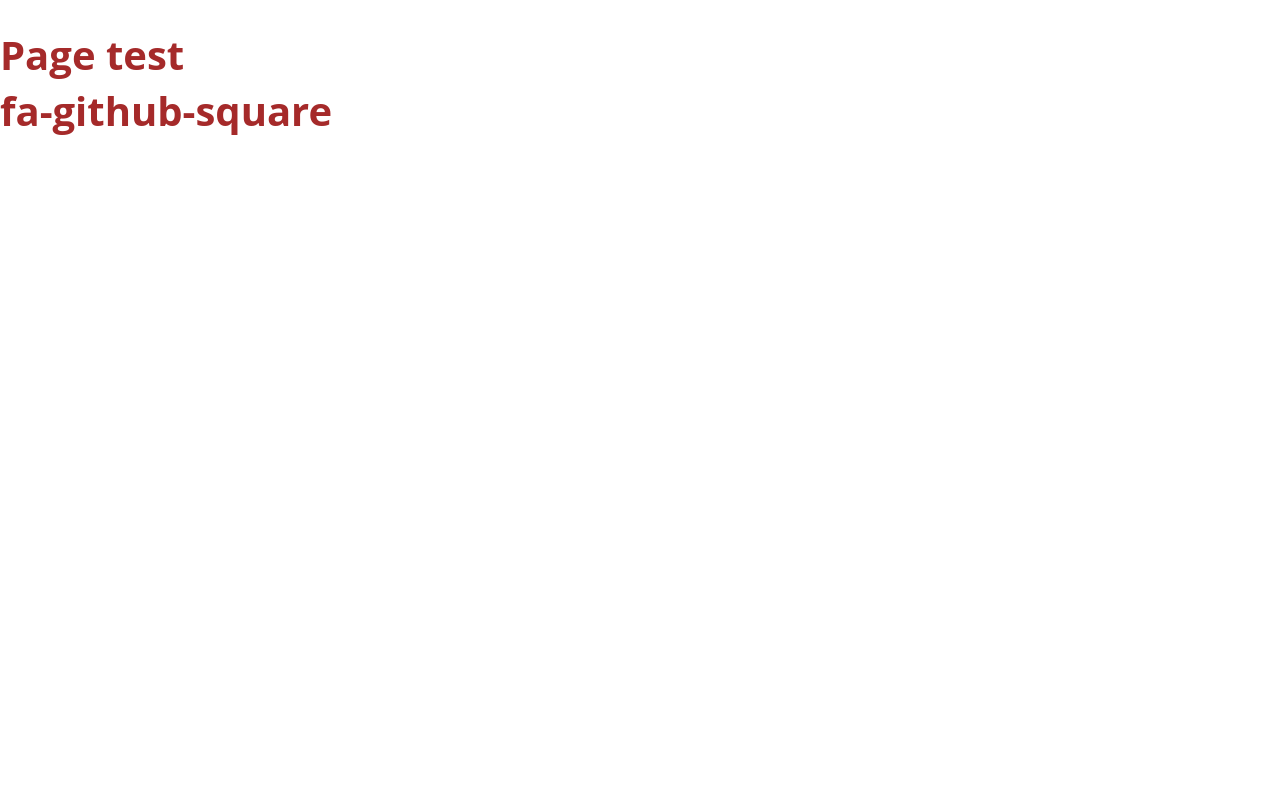
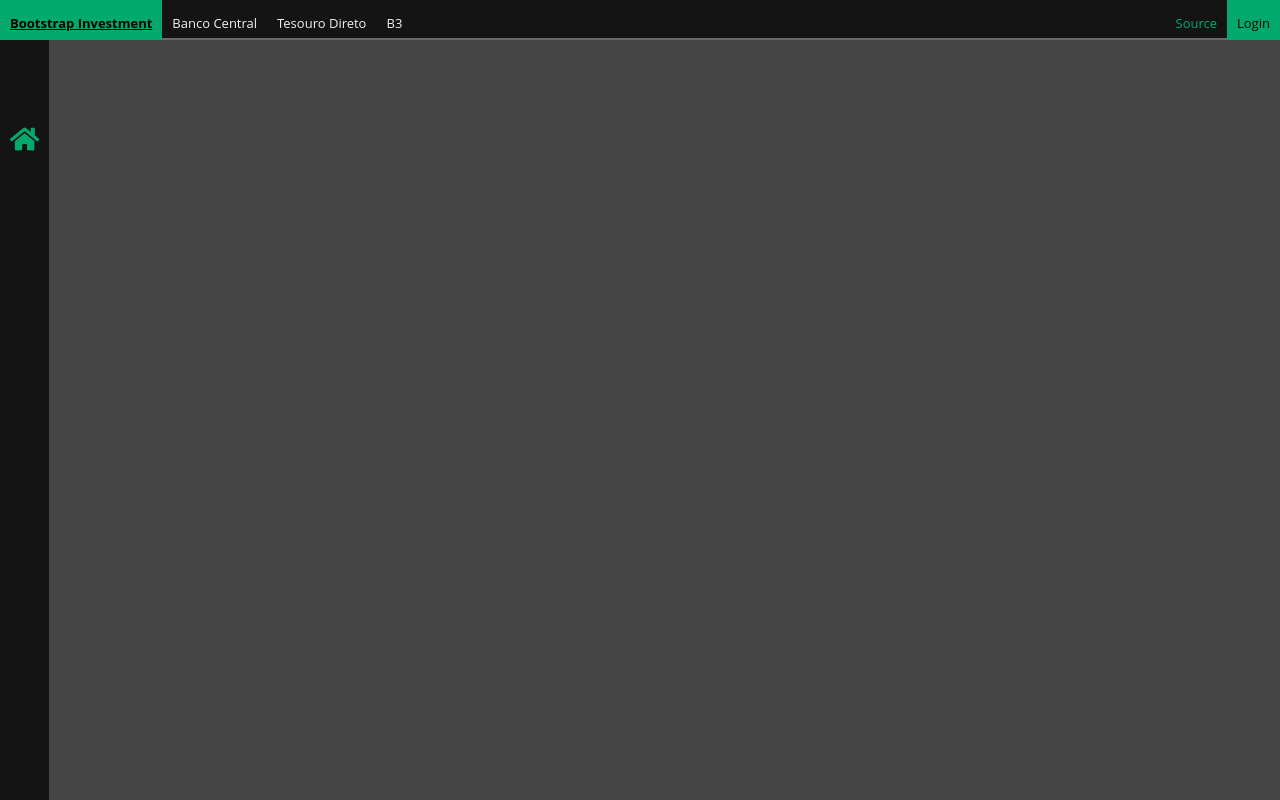
Before and after one commit to wwweslei/QuantitativeTrading, a Django app: page / in a window 1280 px wide. Run offline with Django 4.2, Linux system fonts and the light colour scheme; style sheets or scripts are compiled from the project's sources; some libraries are stand-ins or nearby versions.

Commit message:
:lipstick: Add layout
sidebar and header

```diff
--- a/quantitativeTrading/core/static/core/css/abstracts/_variables.scss
+++ b/quantitativeTrading/core/static/core/css/abstracts/_variables.scss
@@ -2,21 +2,13 @@
 // This file contains all application-wide Sass variables.
 // -----------------------------------------------------------------------------
 
-
-
-
-
 /// Regular font family
 /// @type List
-$text-font-stack: 'Open Sans', 'Helvetica Neue Light', 'Helvetica Neue', 'Helvetica', 'Arial', sans-serif !default;
+$text-font-stack: "Open Sans", "Helvetica Neue Light", "Helvetica Neue", "Helvetica", "Arial", sans-serif !default;
 
 /// Code (monospace) font family
 /// @type List
-$code-font-stack: 'Courier New', 'DejaVu Sans Mono', 'Bitstream Vera Sans Mono', 'Monaco', monospace !default;
-
-
-
-
+$code-font-stack: "Courier New", "DejaVu Sans Mono", "Bitstream Vera Sans Mono", "Monaco", monospace !default;
 
 /// Copy text color
 /// @type Color
@@ -26,46 +18,31 @@ $text-color: rgb(34, 34, 34) !default;
 /// @type Color
 $brand-color: rgb(229, 0, 80) !default;
 
-/// Light grey
+/// Light green color
 /// @type Color
-$light-grey: rgb(237, 237, 237) !default;
+$light-green: #04aa6d !default;
 
 /// Medium grey
 /// @type Color
-$mid-grey: rgb(153, 153, 153) !default;
+$mid-grey: #464545 !default;
 
 /// Dark grey
 /// @type Color
-$dark-grey: rgb(68, 68, 68) !default;
+$dark-grey: #141414 !default;
 
-
-
-
+/// Light white color
+/// @type Color
+$light-white: #f2f2f2 !default;
 
 /// Container's maximum width
 /// @type Length
 $max-width: 1180px !default;
 
-
-
-
-
 /// Breakpoints map
 /// @prop {String} keys - Keys are identifiers mapped to a given length
 /// @prop {Map} values - Values are actual breakpoints expressed in pixels
 $breakpoints: (
-  'small': 320px,
-  'medium': 768px,
-  'large': 1024px,
+  "small": 320px,
+  "medium": 768px,
+  "large": 1024px,
 ) !default;
-
-
-
-
-
-
-/// Relative or absolute URL where all assets are served from
-/// @type String
-/// @example scss - When using a CDN
-///   $base-url: 'http://cdn.example.com/assets/';
-$base-url: '/assets/' !default;
--- a/quantitativeTrading/core/static/core/css/base/_base.scss
+++ b/quantitativeTrading/core/static/core/css/base/_base.scss
@@ -2,34 +2,11 @@
 // This file contains very basic styles.
 // -----------------------------------------------------------------------------
 
-/**
- * Set up a decent box model on the root element
- */
-html {
-  box-sizing: border-box;
+body {
+   display: grid;
+   grid-template-areas:
+      "header header"
+      "sidebar main";
+   grid-template-columns: 1fr 25fr;
+   grid-template-rows: 5vh 95vh;
 }
-
-/**
- * Make all elements from the DOM inherit from the parent box-sizing
- * Since `*` has a specificity of 0, it does not override the `html` value
- * making all elements inheriting from the root box-sizing value
- * See: https://css-tricks.com/inheriting-box-sizing-probably-slightly-better-best-practice/
- */
-*,
-*::before,
-*::after {
-  box-sizing: inherit;
-}
-
-/**
- * Basic styles for links
- */
-a {
-  color: $brand-color;
-  text-decoration: none;
-
-  @include on-event {
-    color: $text-color;
-    text-decoration: underline;
-  }
-}
--- a/quantitativeTrading/core/static/core/css/layout/_footer.scss
+++ /dev/null
@@ -1,3 +0,0 @@
-// -----------------------------------------------------------------------------
-// This file contains all styles related to the footer of the site/application.
-// -----------------------------------------------------------------------------
--- a/quantitativeTrading/core/static/core/css/layout/_header.scss
+++ /dev/null
@@ -1,3 +0,0 @@
-// -----------------------------------------------------------------------------
-// This file contains all styles related to the header of the site/application.
-// -----------------------------------------------------------------------------
--- /dev/null
+++ b/quantitativeTrading/core/static/core/css/layout/_l-header.scss
@@ -0,0 +1,47 @@
+// -----------------------------------------------------------------------------
+// This file contains all styles related to the header of the core/application.
+// -----------------------------------------------------------------------------
+
+$layout-name: "l-header";
+
+.#{$layout-name} {
+  background-color: $dark-grey;
+  grid-area: header;
+  border-bottom: 2px solid #6b6a6a;
+
+  a {
+    float: left;
+    color: $light-white;
+    padding: 14px 10px;
+    text-decoration: none;
+    font-size: 13px;
+    font-family: $text-font-stack;
+  }
+
+  .l-header-right {
+    float: right;
+  }
+
+  a[href="https://github.com/wwweslei/QuantitativeTrading"]{
+    color: $light-green;
+  }
+  .l-header-right-active {
+    background-color: $light-green;
+    color: black;
+  }
+  .l-header-active {
+    font-weight: bold;
+    background-color: $light-green;
+    color: black;
+  }
+  a:hover {
+    background-color: $light-green;
+    color: black;
+    text-decoration: underline;
+  }
+  .l-header-right-active:hover {
+    background-color: $dark-grey;
+    color: $light-green;
+    text-decoration: underline;
+  }
+}
--- /dev/null
+++ b/quantitativeTrading/core/static/core/css/layout/_l-main.scss
@@ -0,0 +1,9 @@
+// -----------------------------------------------------------------------------
+// This file contains all styles related to the main of the core/application.
+// -----------------------------------------------------------------------------
+
+$main-name: 'l-main';
+
+.#{$main-name} {
+  background-color: $mid-grey;
+}
--- /dev/null
+++ b/quantitativeTrading/core/static/core/css/layout/_l-sidebar.scss
@@ -0,0 +1,24 @@
+// -----------------------------------------------------------------------------
+// This file contains all styles related to the sidebar of the core/application.
+// -----------------------------------------------------------------------------
+
+$sidebar-name: "l-sidebar";
+
+.#{$sidebar-name} {
+  background-color: $dark-grey;
+  grid-area: sidebar;
+  display: flex;
+  flex-direction: column;
+  justify-content: space-evenly;
+  align-items: center;
+  a {
+    color: $mid-grey;
+    font-size: 26px;
+  }
+  a:hover {
+    color: $light-green;
+  }
+  .l-sidebar-active {
+    color: $light-green;
+  }
+}
--- a/quantitativeTrading/core/static/core/css/main.scss
+++ b/quantitativeTrading/core/static/core/css/main.scss
@@ -19,8 +19,9 @@
 
 // 4. Layout-related sections
 @import
-  'layout/header',
-  'layout/footer';
+  'layout/l-header',
+  'layout/l-main',
+  'layout/l-sidebar';
 
 // 5. Components
 @import
--- a/quantitativeTrading/core/static/core/js/main.js
+++ b/quantitativeTrading/core/static/core/js/main.js
@@ -0,0 +1,3 @@
+// window.setTimeout(function () {
+//     location.href = "http://127.0.0.1:8000/";
+// }, 5000); // refresh/redirect after 5 seconds.
--- /dev/null
+++ b/quantitativeTrading/core/templates/core/home/index.html
@@ -0,0 +1,17 @@
+{% extends '../layouts/base.html' %}
+
+{% block title %}
+    {{info.title}}
+{% endblock title %}
+
+{% block header %}
+{%include '../includes/navbar.html'%}
+{% endblock header %}
+
+{% block sidebar %}
+{%include '../includes/sidebar.html'%}
+{% endblock sidebar %}
+
+{% block main%}
+{% include '../home/main.html'%}
+{% endblock main %}
--- /dev/null
+++ b/quantitativeTrading/core/templates/core/home/main.html
@@ -0,0 +1,2 @@
+<main class="l-main">
+</main>
--- /dev/null
+++ b/quantitativeTrading/core/templates/core/includes/navbar.html
@@ -0,0 +1,15 @@
+<nav class="l-header">
+
+    <a class="l-header-active" href="#">Bootstrap Investment</a>
+
+    <a href="https://www.bcb.gov.br/" target="blank">Banco Central</a>
+
+    <a href="https://www.tesourodireto.com.br/" target="blank">Tesouro Direto</a>
+
+    <a href="https://www.b3.com.br/pt_br/" target="blank">B3</a>
+
+    <a href="#" class="l-header-right l-header-right-active"><i class="fa-solid fa-user"></i> Login</a>
+
+    <a href="https://github.com/wwweslei/QuantitativeTrading" target="blank" class="l-header-right" id="git"><i
+        class="fa-brands fa-github"></i> Source</a>
+</nav>
--- /dev/null
+++ b/quantitativeTrading/core/templates/core/includes/sidebar.html
@@ -0,0 +1,10 @@
+<nav class="l-sidebar">
+    <a  href="#"><i class="l-sidebar-active fa fa-home"></i></a>
+    <a  href="#"><i class="fa-solid fa-search"></i></a>
+    <a  href="#"><i class="fa-solid fa-folder"></i></a>
+    <a  href="#"><i class="fa-solid fa-bar-chart"></i></a>
+    <a  href="#"><i class="fa-solid fa-dollar-sign"></i></a>
+    <a  href="#"><i class="fa-solid fa-calculator"></i></a>
+    <a  href='#'><i class="fa-solid fa-gear"></i></a>
+    <a  href='#'><i class="fa-solid fa-refresh"></i></a>
+</nav>
--- a/quantitativeTrading/core/templates/core/index.html
+++ b/quantitativeTrading/core/templates/core/layouts/base.html
@@ -1,7 +1,7 @@
 {% load static %}
 {% load compress %}
 <!DOCTYPE html>
-<html lang="en">
+<html lang="pt-br">
     <head>
         <meta charset="UTF-8">
         <meta http-equiv="X-UA-Compatible" content="IE=edge">
@@ -9,20 +9,23 @@
         {% compress css inline %}
             <link rel="stylesheet"
                   type="text/x-sass"
-                  href="{% static 'core/css/main.scss' %}">
+                  href="{% static 'core/css/main.scss' %}?{% now "U" %}">
         {% endcompress %}
         {% compress js %}
             <script src="{% static 'core/js/vendors/fontawesome/all.min.js' %}"></script>
             <script type="text/javascript" src="{% static 'core/js//main.js' %}"></script>
         {% endcompress %}
-        <title>Document</title>
+        <title>
+            {% block title %}
+            {% endblock title %}
+        </title>
     </head>
     <body>
-        <h1>
-            Page test
-            <i class="fa-brands fa-github-square"></i> <!-- uses brand style -->
-            <br>
-            fa-github-square
-        </h1>
+        {% block header %}
+        {% endblock header %}
+        {% block sidebar %}
+        {% endblock sidebar %}
+        {% block main %}
+        {% endblock main %}
     </body>
 </html>
--- a/quantitativeTrading/core/views.py
+++ b/quantitativeTrading/core/views.py
@@ -1,10 +1,7 @@
-import yfinance as yf
+
 from django.shortcuts import render
 
 
 def index(request):
-    # ticket = "^BVSP"
-    # ibovespa = yf.Ticker(ticket)
-    # hist = ibovespa.history(period="max")
-    # return render(request, "core/index.html",{'cota': hist.to_dict()})
-    return render(request, "core/index.html")
+    info= {"title": "Quantitative Trading"}
+    return render(request, "core/home/index.html", {"info": info})
```
